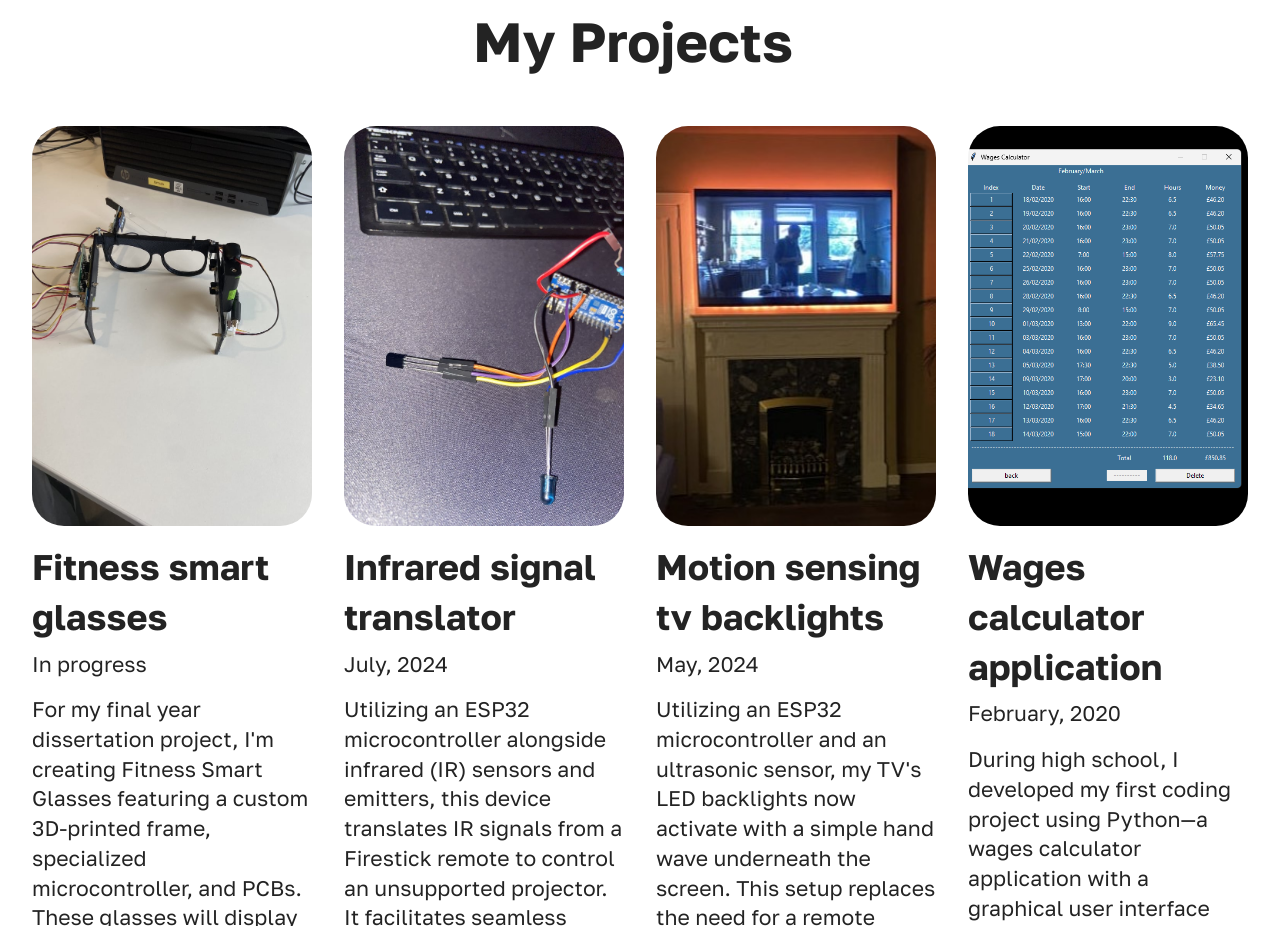
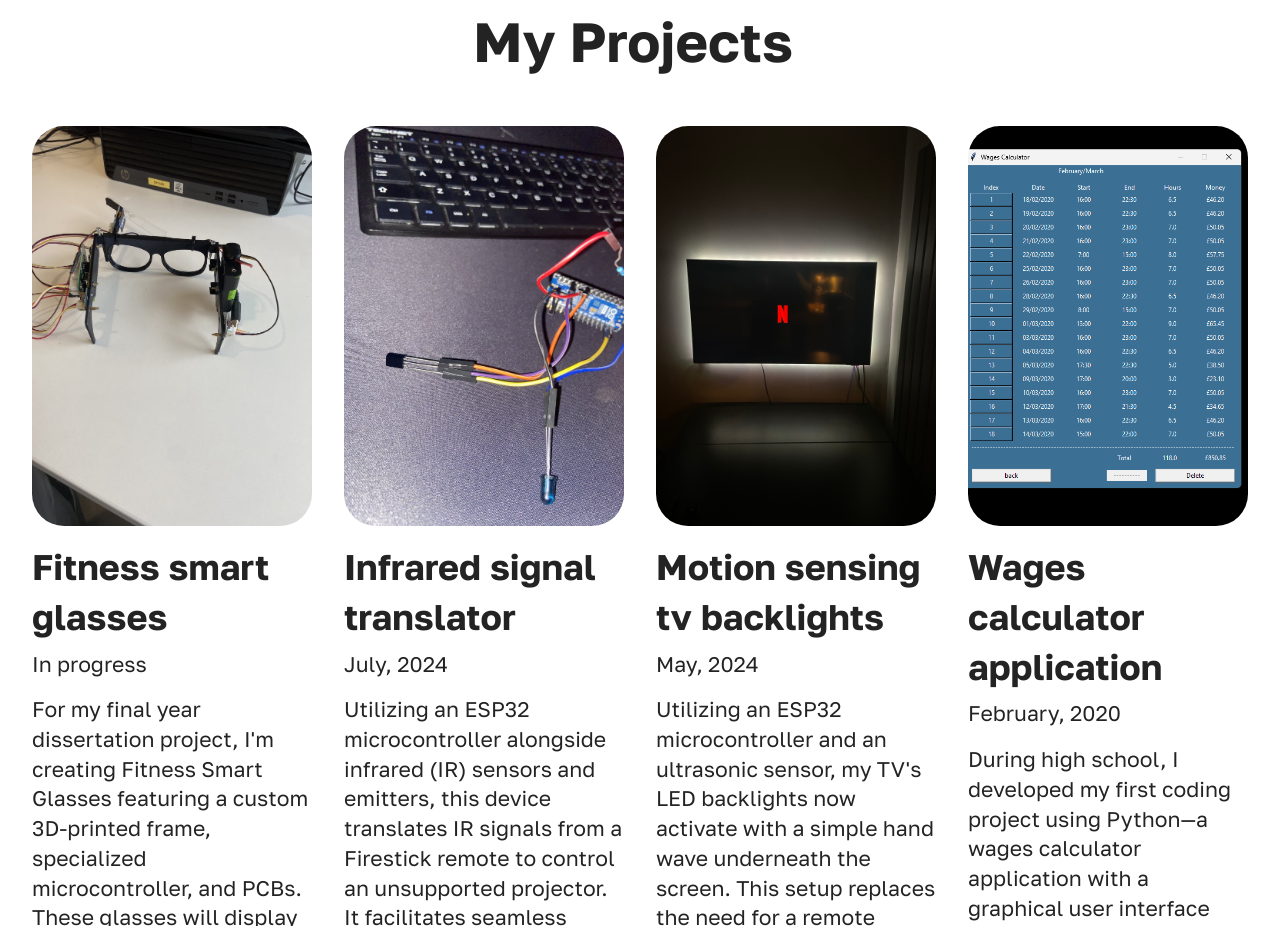
Before and after one commit to christianhay/MyWebsite, a plain HTML site: page index.html in a window 1280 px wide. Shown: the part 1320-2246 px from the top of the page. Drawn offline with Linux system fonts and the light colour scheme.

Commit message:
changed image

```diff
--- a/index.html
+++ b/index.html
@@ -136,7 +136,7 @@
       <div class="item features-image col-12 col-md-6 col-lg-3">
         <div class="item-wrapper">
           <div class="item-img mb-3">
-            <img src="assets/images/img-5320-779x584.jpeg" alt="Mobirise Website Builder" title="" data-slide-to="2" data-bs-slide-to="2">
+            <img src="assets/images/img-5320-779x584.jpg" alt="Mobirise Website Builder" title="" data-slide-to="2" data-bs-slide-to="2">
           </div>
           <div class="item-content align-left">
             <h5 class="item-title mbr-fonts-style mb-2 mt-0 display-5"><strong>Motion sensing tv backlights</strong></h5>
```
Also changed, not shown: assets/images/img-5320-779x584.jpeg (deleted), assets/images/img-5320-779x584.jpg (added).
